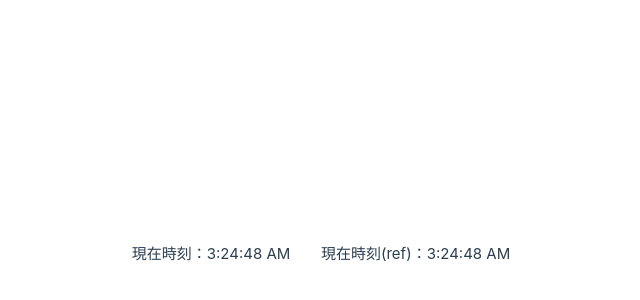
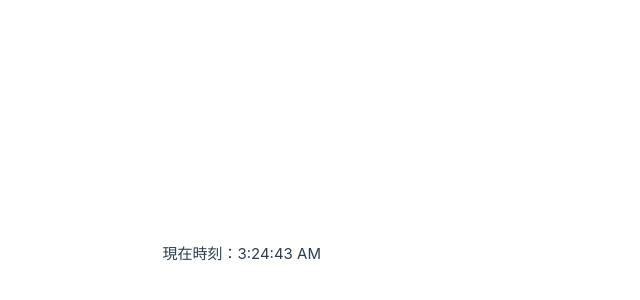
Before and after one commit to koyamal/pra_vue3, a Vue app in the folder Vue3FrontDevTextBook02/chap02/hello-vue/: page / in a window 1280 px wide. Shown: the part 146-446 px from the top of the page, without its empty margins (319-959 px from the left). Built offline with nearby package versions, Linux system fonts and the light colour scheme.

Commit message:
Delete code to check reactive

```diff
--- a/Vue3FrontDevTextBook02/chap02/hello-vue/src/App.vue
+++ b/Vue3FrontDevTextBook02/chap02/hello-vue/src/App.vue
@@ -23,7 +23,7 @@ setInterval(changeTime, 1000);
 
 <template>
   <p>現在時刻：{{ timeStr }}</p>
-  <p>現在時刻(ref)：{{ timeStrRef }}</p>
+  <!-- <p>現在時刻(ref)：{{ timeStrRef }}</p> -->
 </template>
 
 <style scoped>
```
